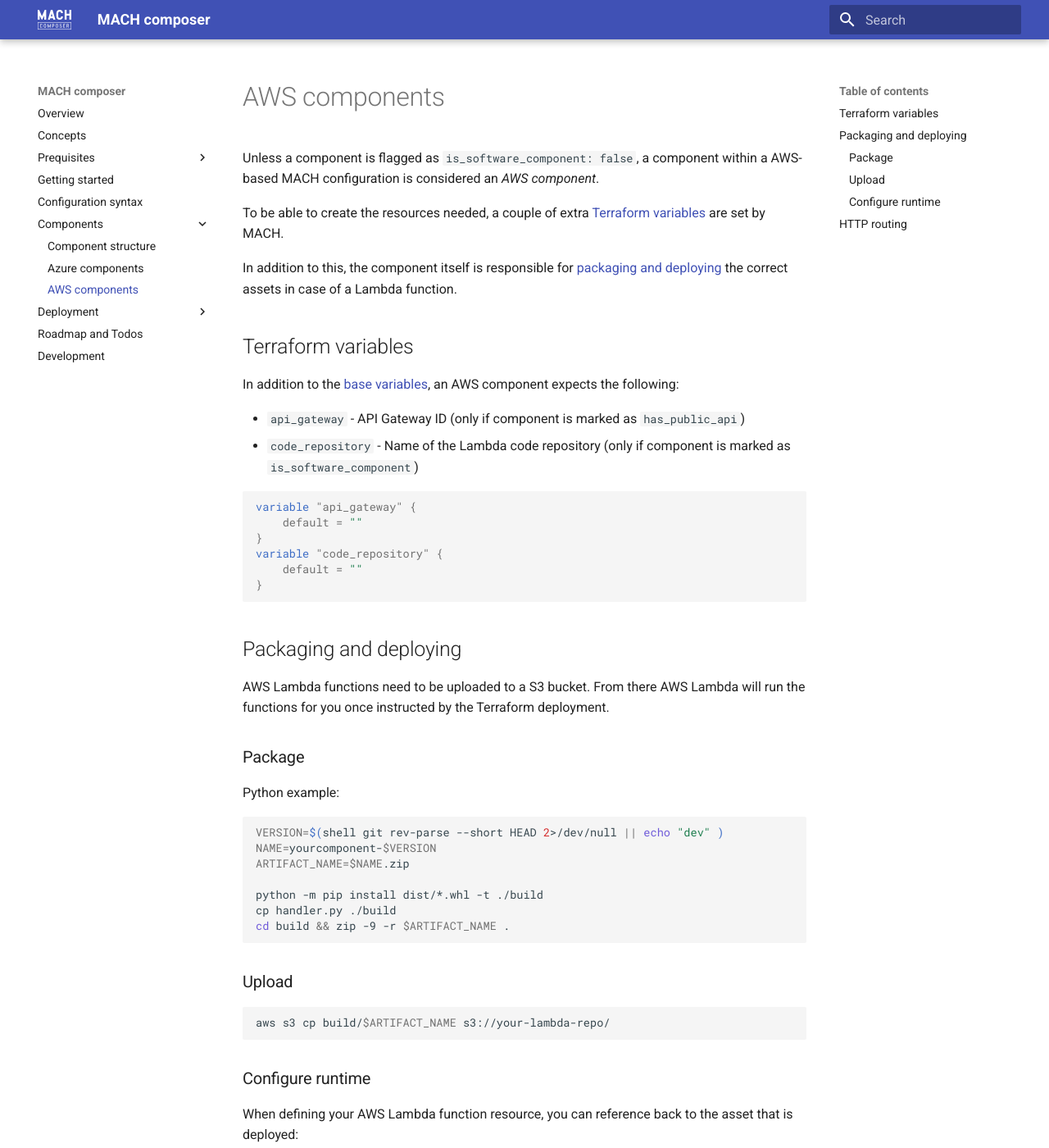
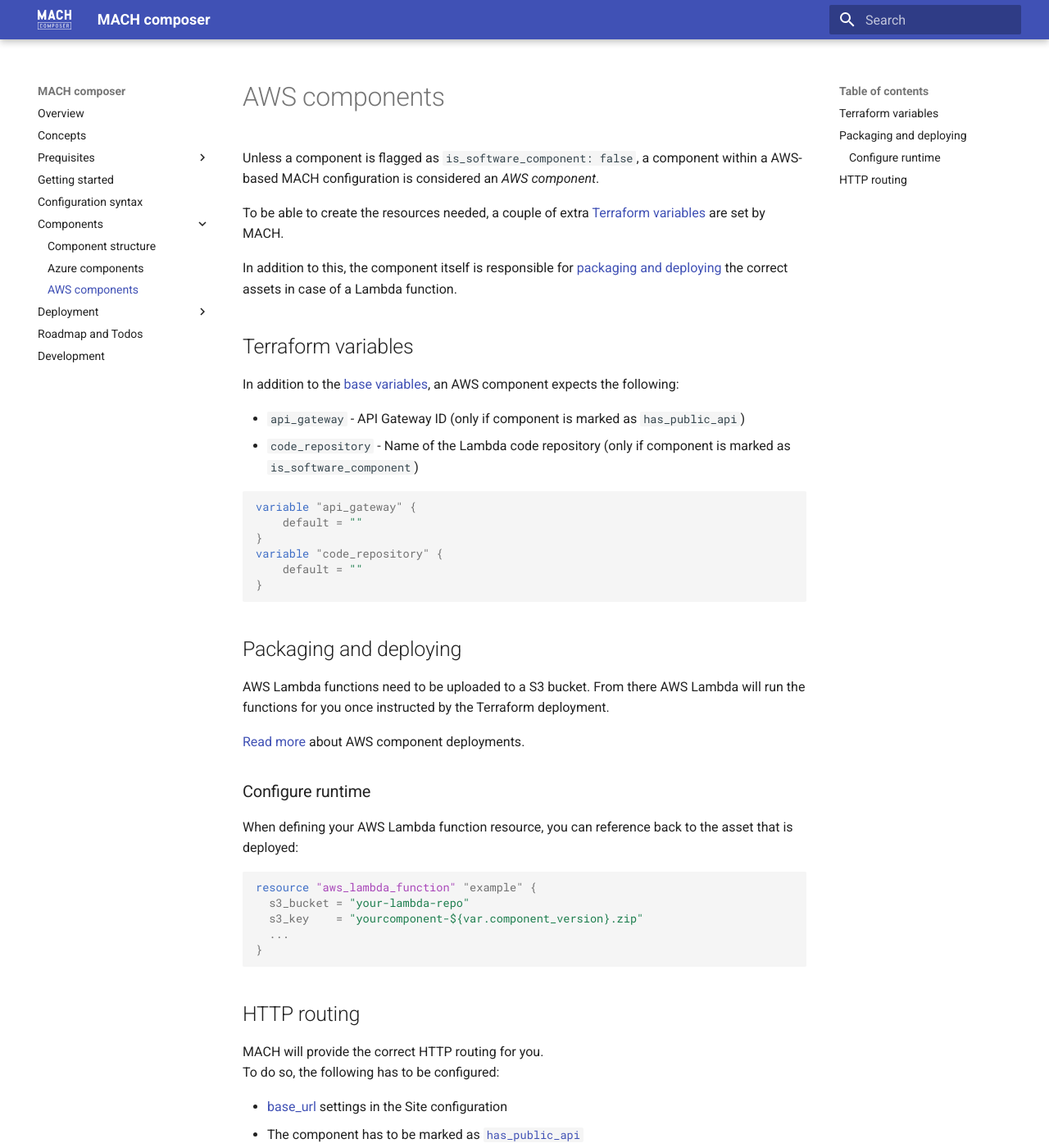
Before and after one commit to mach-composer/mach-composer-cli, an MkDocs documentation site: the page built from docs/src/components/aws.md, in a window 1280 px wide and 1400 px high. Shown: the whole window at 82% size. Built offline with MkDocs 1.6.1 and Material for MkDocs 9.7.7, drawn with Linux system fonts in a browser that asks for light colours; a script that is not in the unit is left out.

Commit message:
Add deployment docs

````diff
--- a/docs/mkdocs.yml
+++ b/docs/mkdocs.yml
@@ -17,9 +17,12 @@
   - components/azure.md
   - components/aws.md
 - Deployment:
-  - deployment/index.md
-  - Azure: deployment/azure.md
-  - AWS: deployment/aws.md
+  - Components: deployment/components.md
+  - MACH stack: deployment/config.md
+  - CI/CD:
+    - GitLab: deployment/ci/gitlab.md
+    - Jenkins: deployment/ci/jenkins.md
+    - Azure DevOps: deployment/ci/devops.md
 - roadmap.md
 - development.md
 
@@ -30,6 +33,7 @@
 extra_css:
   - _css/tasklist.css
   - _css/mermaid.css
+  - _css/tabbed.css
   - _css/font-awesome.min.css
 
 use_directory_urls: false
@@ -56,6 +60,7 @@
   - codehilite:
       guess_lang: false
   - footnotes
+  - pymdownx.tabbed
   - pymdownx.tasklist:
       clickable_checkbox: true
       custom_checkbox: true
--- /dev/null
+++ b/docs/src/_css/tabbed.css
@@ -0,0 +1,46 @@
+.tabbed-set {
+    display: flex;
+    position: relative;
+    flex-wrap: wrap;
+  }
+
+  .tabbed-set .highlight {
+    /* background: #ddd; */
+  }
+
+  .tabbed-set .tabbed-content {
+    display: none;
+    order: 99;
+    width: 100%;
+    border-top: 1px solid #eee;
+  }
+
+  .tabbed-set label {
+    width: auto;
+    margin: 0 0.5em;
+    padding: 0.25em;
+    font-size: 13pt;
+    font-weight: bold;
+    cursor: pointer;
+  }
+
+  .tabbed-set input {
+    position: absolute;
+    opacity: 0;
+  }
+
+  .tabbed-set input:nth-child(n+1) {
+    color: #333333;
+  }
+
+  .tabbed-set input:nth-child(n+1) + label {
+    color: #999;
+}
+
+  .tabbed-set input:nth-child(n+1):checked + label {
+      color: black;
+  }
+
+  .tabbed-set input:nth-child(n+1):checked + label + .tabbed-content {
+      display: block;
+  }
--- a/docs/src/components/aws.md
+++ b/docs/src/components/aws.md
@@ -26,23 +26,7 @@
 
 AWS Lambda functions need to be uploaded to a S3 bucket. From there AWS Lambda will run the functions for you once instructed by the Terraform deployment.
 
-### Package
-
-Python example:
-```bash
-VERSION=$(shell git rev-parse --short HEAD 2>/dev/null || echo "dev" )
-NAME=yourcomponent-$VERSION
-ARTIFACT_NAME=$NAME.zip
-
-python -m pip install dist/*.whl -t ./build
-cp handler.py ./build
-cd build && zip -9 -r $ARTIFACT_NAME .
-```
-
-### Upload
-```bash
-aws s3 cp build/$ARTIFACT_NAME s3://your-lambda-repo/
-```
+[Read more](../deployment/components.md#on-aws) about AWS component deployments.
 
 ### Configure runtime
 When defining your AWS Lambda function resource, you can reference back to the asset that is deployed:
````
Also changed, not shown: docs/src/components/azure.md (+1 -19 lines), docs/src/deployment/aws.md (deleted, +0 -1 lines), docs/src/deployment/ci/gitlab.md (added, +138 -0 lines), docs/src/deployment/components.md (added, +72 -0 lines), docs/src/deployment/index.md (deleted, +0 -1 lines), docs/src/_img/deployment/gitlab/variables.png (added), docs/src/deployment/ci/devops.md (added), docs/src/deployment/ci/jenkins.md (added), docs/src/deployment/config.md (renamed from docs/src/deployment/azure.md).
